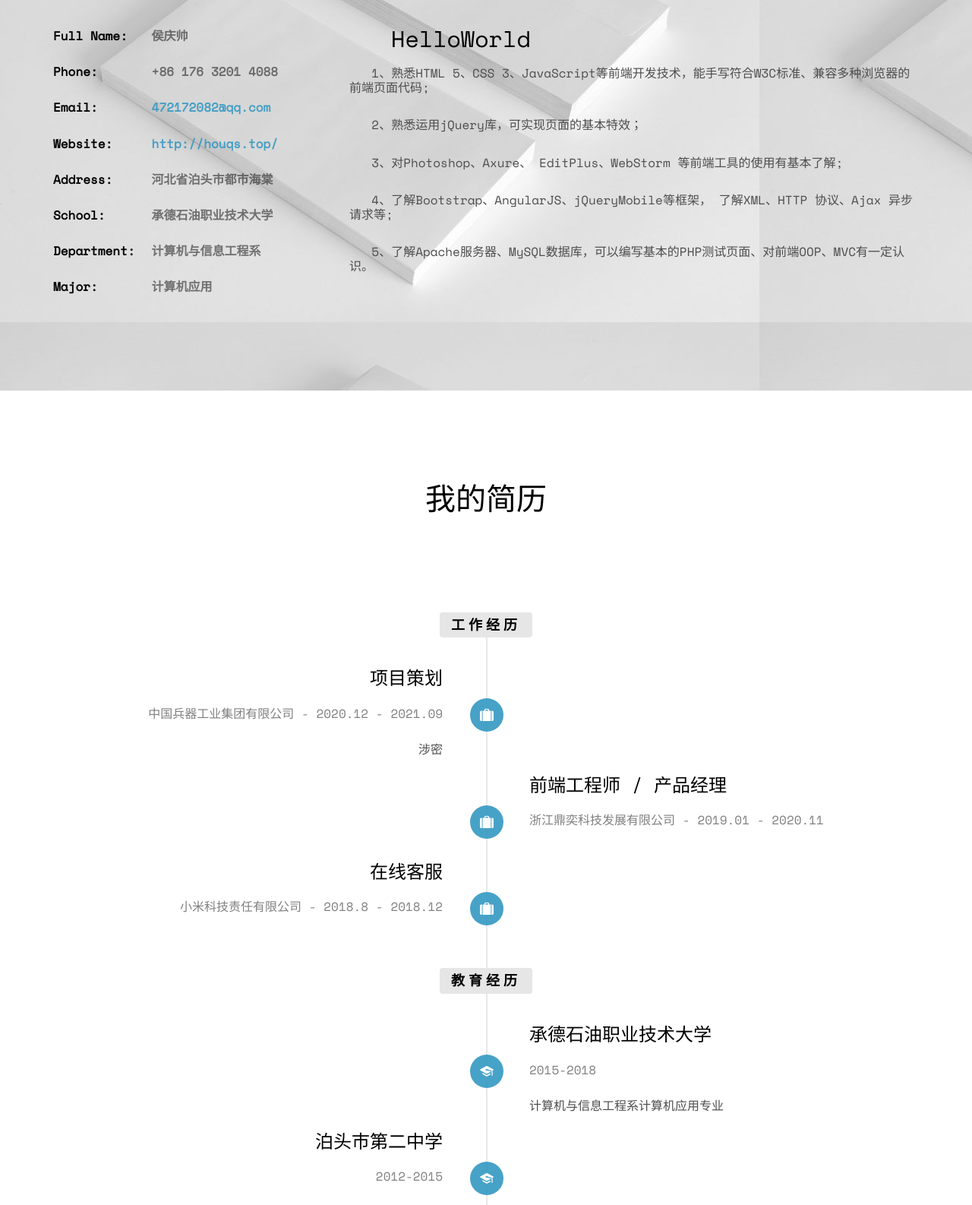
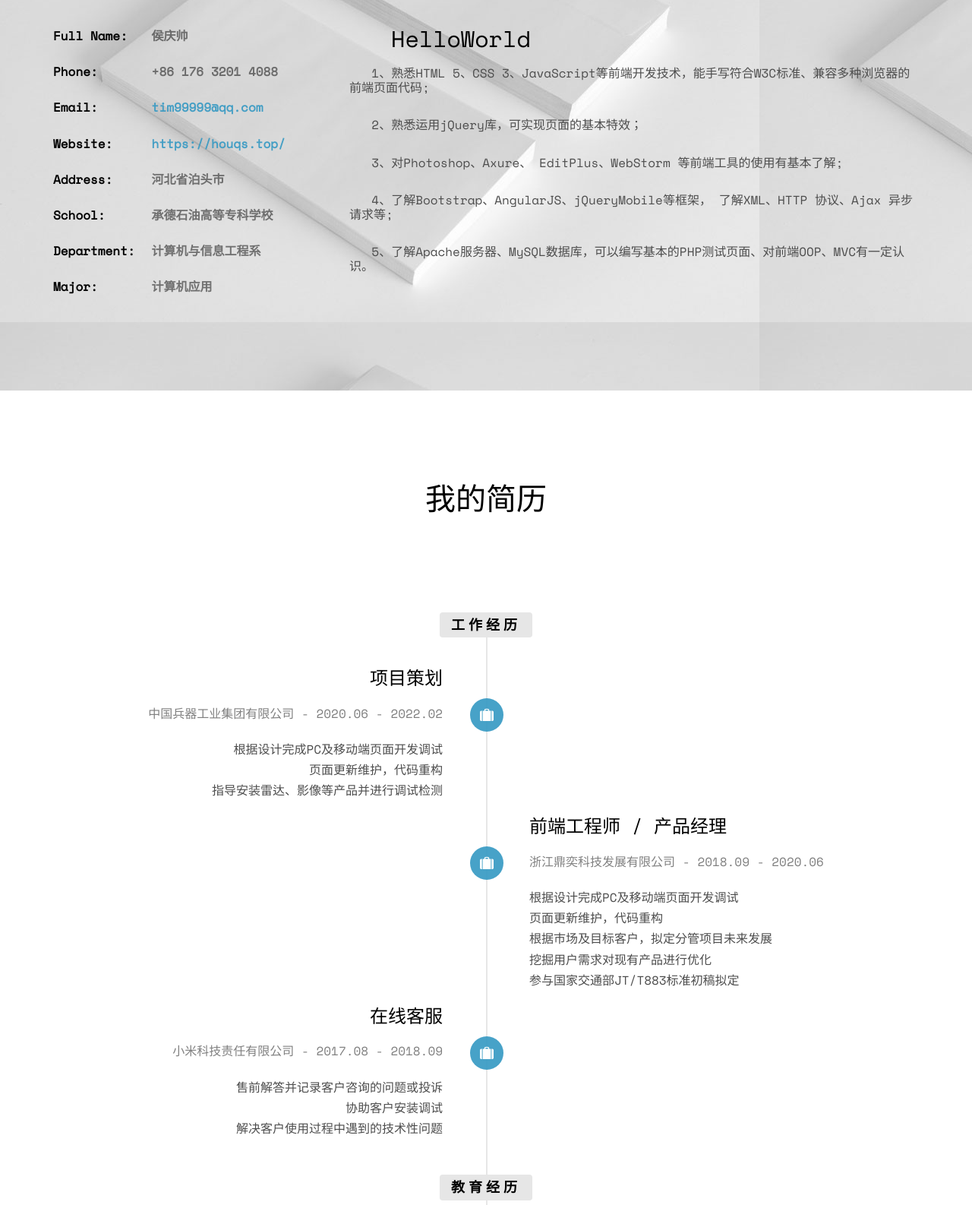
Before and after one commit to 472172082/472172082.github.io, a plain HTML site: page index.html in a window 1280 px wide. Shown: the part 1038-2624 px from the top of the page at 76% size. Drawn offline with nearby package versions, Linux system fonts and the light colour scheme; files whose address does not match are found by name.

Commit message:
Update index.html

```diff
--- a/index.html
+++ b/index.html
@@ -64,7 +64,7 @@
                                         style="background: url(images/user-3.jpg)"
                                     ></div>
                                     <h1><span>侯庆帅</span></h1>
-                                    <h3><span>Web 工程师 / 设计师</span></h3>
+                                    <h3><span>Web 工程师</span></h3>
                                 </div>
                             </div>
                         </div>
@@ -92,19 +92,19 @@
                                 </li>
                                 <li>
                                     <span class="first-block">Email:</span>
-                                    <span class="second-block"><a href="mailto:472172082@qq.com">472172082@qq.com</a></span>
+                                    <span class="second-block"><a href="mailto:tim99999@qq.com">tim99999@qq.com</a></span>
                                 </li>
                                 <li>
                                     <span class="first-block">Website:</span>
-                                    <span class="second-block"><a href="http://houqs.top/" target="_blank">http://houqs.top/</a></span>
+                                    <span class="second-block"><a href="https://houqs.top/" target="_blank">https://houqs.top/</a></span>
                                 </li>
                                 <li>
                                     <span class="first-block">Address:</span>
-                                    <span class="second-block">河北省泊头市都市海棠</span>
+                                    <span class="second-block">河北省泊头市</span>
                                 </li>
                                 <li>
                                     <span class="first-block">School:</span>
-                                    <span class="second-block">承德石油职业技术大学</span>
+                                    <span class="second-block">承德石油高等专科学校</span>
                                 </li>
                                 <li>
                                     <span class="first-block">Department:</span>
@@ -149,12 +149,16 @@
                                         <div class="timeline-heading">
                                             <h3 class="timeline-title">项目策划</h3>
                                             <span class="company">
-                                                中国兵器工业集团有限公司 - 2020.12 - 2021.09
+                                                中国兵器工业集团有限公司 - 2020.06 - 2022.02
                                             </span>
                                         </div>
                                         <div class="timeline-body">
                                             <p>
-                                                涉密
+                                                根据设计完成PC及移动端页面开发调试
+                                                <br>
+                                                页面更新维护，代码重构
+                                                <br>
+                                                指导安装雷达、影像等产品并进行调试检测
                                             </p>
                                         </div>
                                     </div>
@@ -165,12 +169,17 @@
                                         <div class="timeline-heading">
                                             <h3 class="timeline-title">前端工程师 / 产品经理</h3>
                                             <span class="company">
-                                                浙江鼎奕科技发展有限公司 - 2019.01 - 2020.11
+                                                浙江鼎奕科技发展有限公司 - 2018.09 - 2020.06
                                             </span>
                                         </div>
                                         <div class="timeline-body">
                                             <p>
-
+                                                根据设计完成PC及移动端页面开发调试
+                                                <br>
+                                                页面更新维护，代码重构 <br>
+                                                根据市场及目标客户，拟定分管项目未来发展  <br>
+                                                挖掘用户需求对现有产品进行优化 <br>
+                                                参与国家交通部JT/T883标准初稿拟定
                                             </p>
                                         </div>
                                     </div>
@@ -181,12 +190,14 @@
                                         <div class="timeline-heading">
                                             <h3 class="timeline-title">在线客服</h3>
                                             <span class="company">
-                                                小米科技责任有限公司 - 2018.8 - 2018.12
+                                                小米科技责任有限公司 - 2017.08 - 2018.09
                                             </span>
                                         </div>
                                         <div class="timeline-body">
                                             <p>
-
+                                                售前解答并记录客户咨询的问题或投诉 <br>
+                                                协助客户安装调试 <br>
+                                                解决客户使用过程中遇到的技术性问题
                                             </p>
                                         </div>
                                     </div>
```
